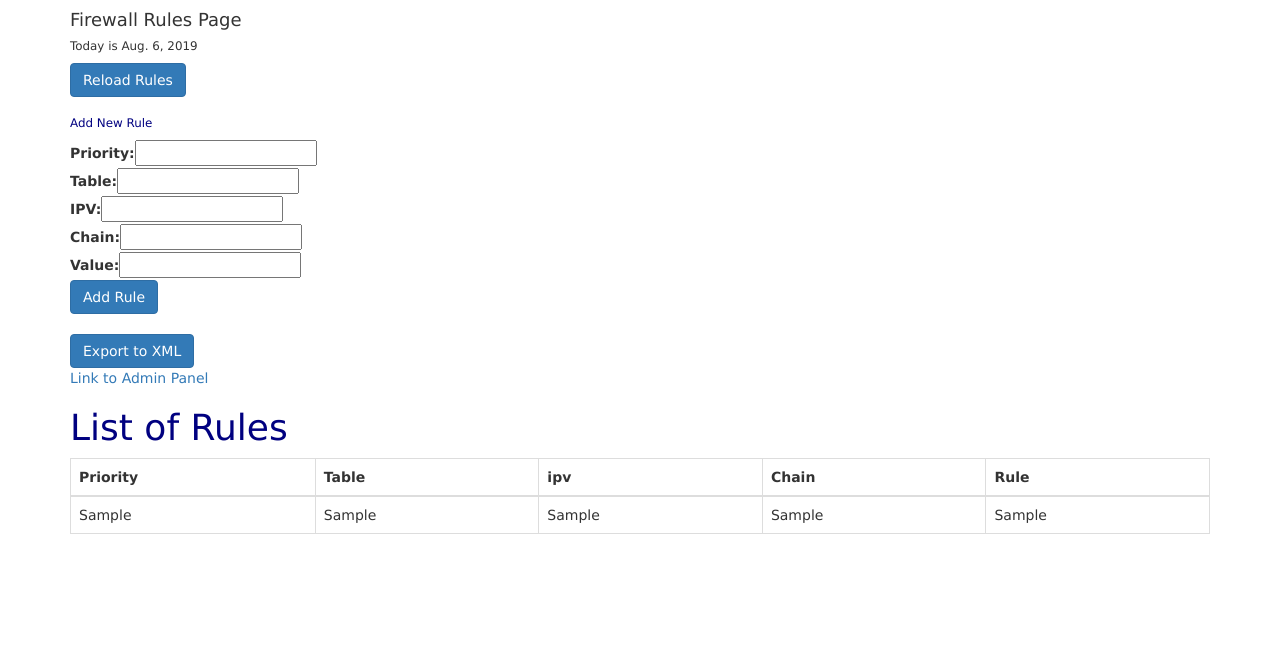
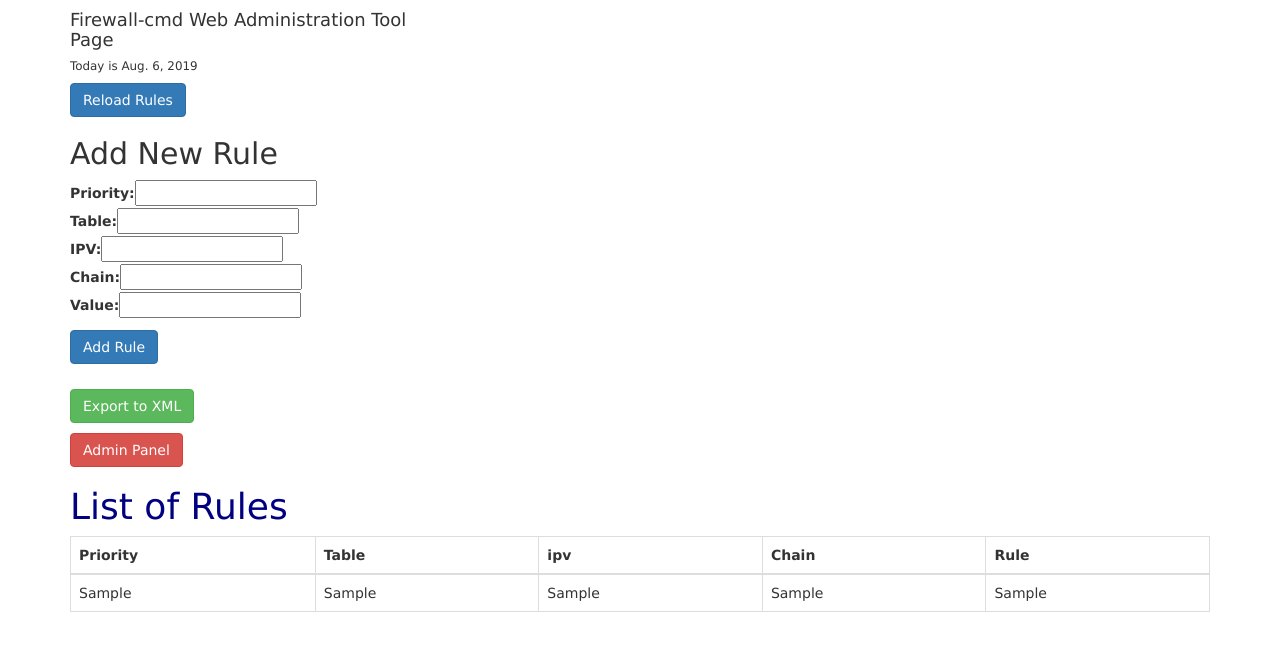
Before and after one commit to nakrifati/tryproj, a Django app: page /landing/ in a window 1280 px wide. Shown: the top 651 px of the page. Run offline with Django 3.2, Linux system fonts and the light colour scheme; tables that the repository leaves empty hold one stand-in row (values such as "Sample post"); some libraries are stand-ins or nearby versions.

Commit message:
Small pages fixes

```diff
--- a/templates/landing/landing.html
+++ b/templates/landing/landing.html
@@ -22,7 +22,7 @@
 <div class="container">
         <div class="row">
             <div class="col-lg-4 offset-lg-4">
-                <h1 class="h4 text-gray-900 mb-4">Firewall Rules Page</h1>
+                <h1 class="h4 text-gray-900 mb-4">Firewall-cmd Web Administration Tool Page</h1>
                 <h4 class="small font-weight-bold">Today is {{ today }}</h4>
             </div>
         </div>
@@ -32,29 +32,33 @@
 </form>
 
 <div>
-    <p>
-        <h1 class="small font-weight-bold">Add New Rule</h1>
-            <form action="add_rule" method="post" class="form-inline">{% csrf_token %}
-                <div class="form-group>"><label>Priority: </label>{{ form.priority }}</div>
-                <div class="form-group>"><label>Table: </label>{{ form.table }}</div>
-                <div class="form-group>"><label>IPV: </label>{{ form.ipv }}</div>
-                <div class="form-group>"><label>Chain: </label>{{ form.chain }}</div>
-                <div class="form-group>"><label>Value: </label>{{ form.rule_value }}</div>
+
+        <h2 class="">Add New Rule</h2>
+            <form action="add_rule" method="post" class="form-group">{% csrf_token %}
+                <div class=""><label>Priority:  </label>{{ form.priority }}</div>
+                <div class=""><label>Table:  </label>{{ form.table }}</div>
+                <div class=""><label>IPV:  </label>{{ form.ipv }}</div>
+                <div class=""><label>Chain:  </label>{{ form.chain }}</div>
+                <div class=""><label>Value:  </label>{{ form.rule_value }}</div>
+                <p></p>
                 <button type="submit" class="btn btn-primary">Add Rule</button>
             </form>
-    </p>
+
 </div>
 
 <p class="row"></p>
 
 <form action='{% url 'export_to_xml' %}' method='POST'>{% csrf_token %}
-    <button type='submit' class="btn btn-primary">Export to XML</button>
+    <button type='submit' class="btn btn-success">Export to XML</button>
 </form>
 
-    <div class="border">
-        <a href="{% url 'admin:index' %}">Link to Admin Panel</a>
-        <p class="row"></p>
-    </div>
+        <p></p>
+
+        <div class="col-12">
+        <form action="{% url 'admin:index' %}">
+            <button type="submit" class="btn btn-danger">Admin Panel</button>
+        </form>
+        </div>
 
 {% if messages %}
 <ul class="messages">
```
Also changed, not shown: templates/index.html (+17 -7 lines), templates/testdata/catalogs.xml (+1 -1 lines).
